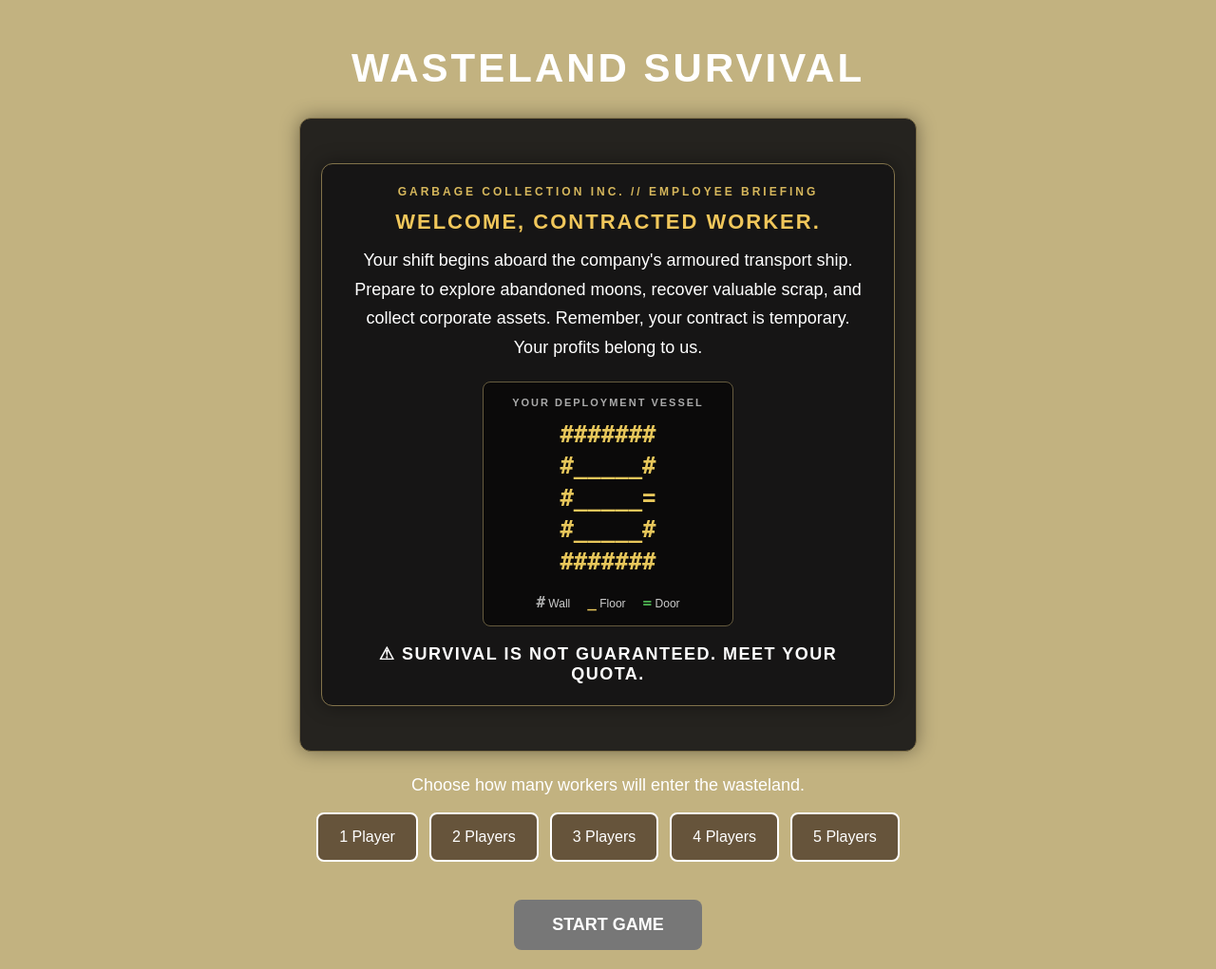
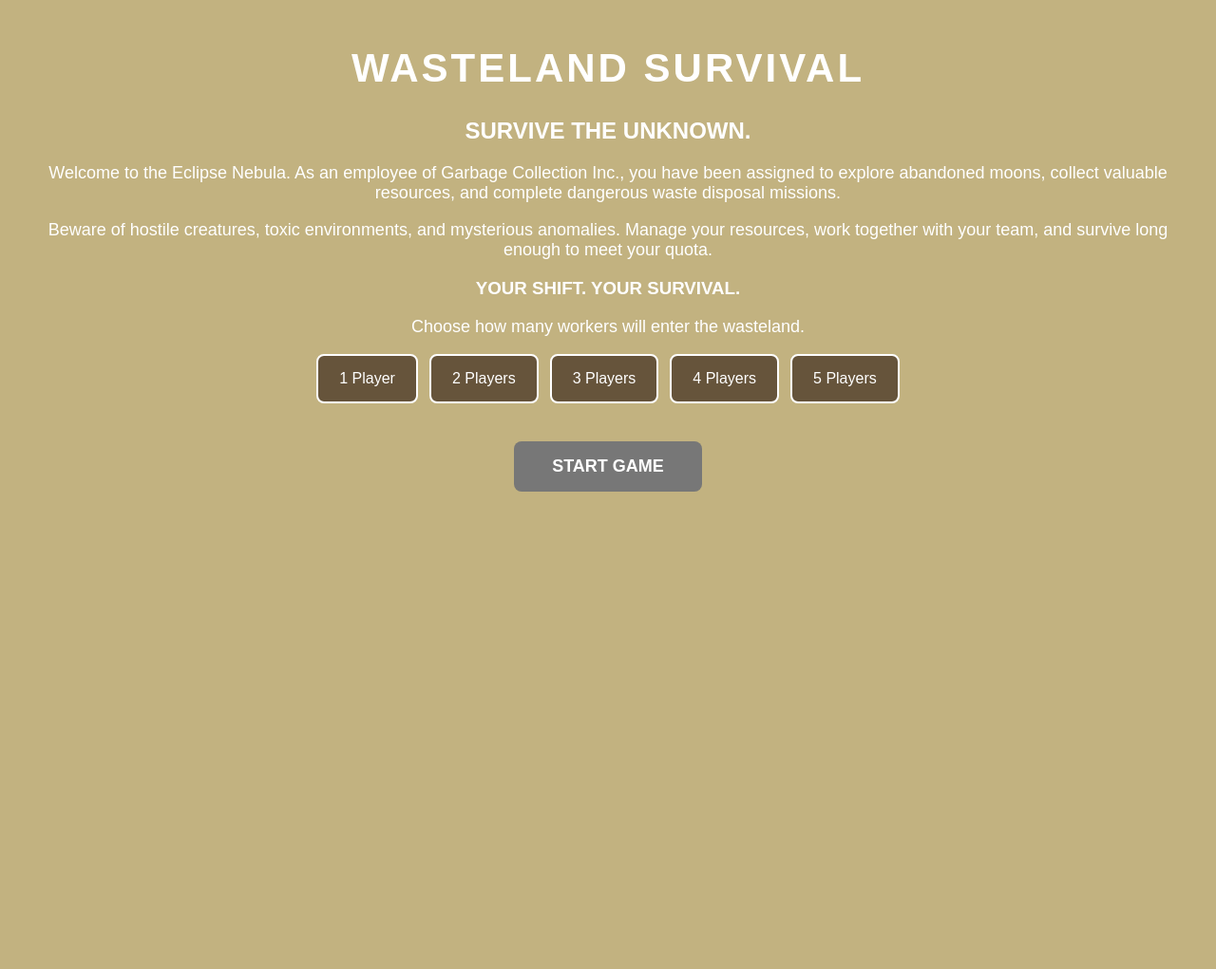
Before and after one commit to rentong0713/wastelandsurvival_, a Spring Boot app: page / in a window 1280 px wide. Shown: the whole page at 95% size. After the commit the page ends 518 px from the top, so only its background shows below. Run offline with Spring Boot 4, Linux system fonts and the light colour scheme.

Commit message:
update index

```diff
--- a/src/main/resources/static/index.html
+++ b/src/main/resources/static/index.html
@@ -14,51 +14,26 @@
 
     <h1>WASTELAND SURVIVAL</h1>
 
-    <!-- Display the company's armoured ship. -->
-    <div class="ship-introduction">
 
-        <!-- Company introduction and armoured ship display. -->
-        <div class="ship-introduction">
+    <!-- Game introduction. -->
+    <div id="game-description">
+        <h2>SURVIVE THE UNKNOWN.</h2>
 
-            <div class="company-label">
-                GARBAGE COLLECTION INC. // EMPLOYEE BRIEFING
-            </div>
+        <p>
+            Welcome to the Eclipse Nebula. As an employee of
+            Garbage Collection Inc., you have been assigned to
+            explore abandoned moons, collect valuable resources,
+            and complete dangerous waste disposal missions.
+        </p>
 
-            <h2>WELCOME, CONTRACTED WORKER.</h2>
+        <p>
+            Beware of hostile creatures, toxic environments,
+            and mysterious anomalies. Manage your resources,
+            work together with your team, and survive long enough
+            to meet your quota.
+        </p>
 
-            <p class="ship-description">
-                Your shift begins aboard the company's armoured transport ship.
-                Prepare to explore abandoned moons, recover valuable scrap,
-                and collect corporate assets. Remember, your contract is
-                temporary. Your profits belong to us.
-            </p>
-
-            <div class="ship-display">
-
-                <div class="ship-heading">
-                    YOUR DEPLOYMENT VESSEL
-                </div>
-
-                <pre class="ship-map">#######
-#_____#
-#_____=
-#_____#
-#######</pre>
-
-                <div class="ship-legend">
-                    <span><span class="legend-symbol wall">#</span> Wall</span>
-                    <span><span class="legend-symbol floor">_</span> Floor</span>
-                    <span><span class="legend-symbol door">=</span> Door</span>
-                </div>
-
-            </div>
-
-            <p class="ship-warning">
-                ⚠ SURVIVAL IS NOT GUARANTEED. MEET YOUR QUOTA.
-            </p>
-
-        </div>
-
+        <h3>YOUR SHIFT. YOUR SURVIVAL.</h3>
     </div>
 
     <p>Choose how many workers will enter the wasteland.</p>
```
Also changed, not shown: 1 other file.
